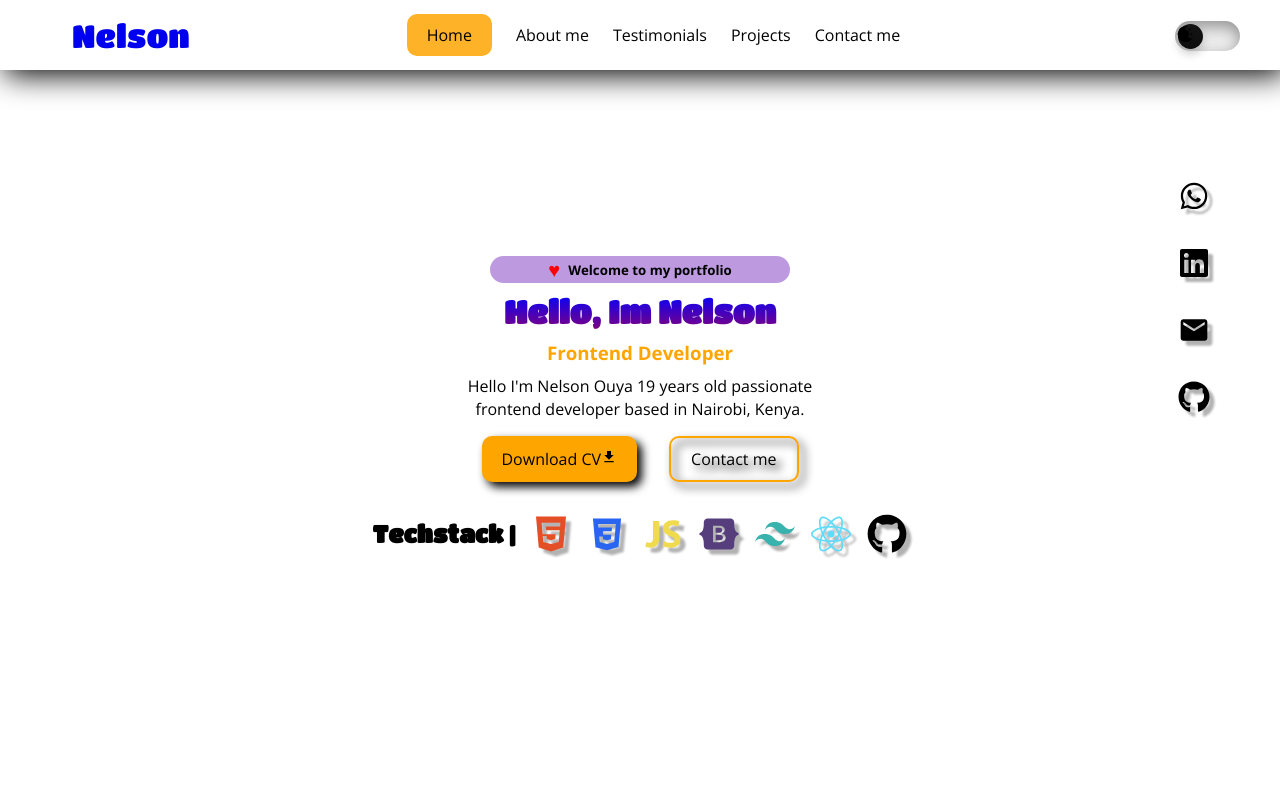
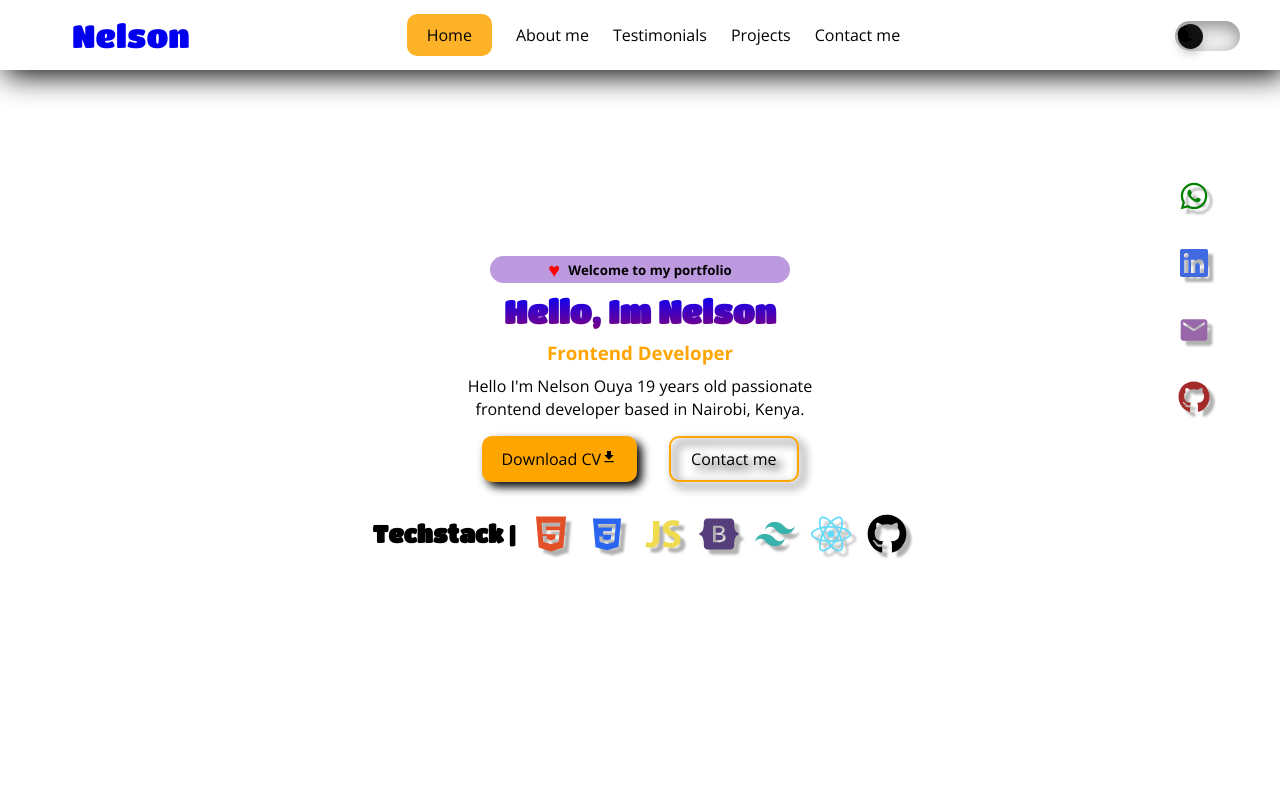
Before and after one commit to Nelson2023-2024/Portifolio, a React (Vite) app: page /#/ in a window 1280 px wide. Shown: the top 800 px of the page. Built offline with nearby package versions, Linux system fonts and the light colour scheme.

Commit message:
Added appropriate colors on the hero links and also their hovers

```diff
--- a/src/Components/Hero.jsx
+++ b/src/Components/Hero.jsx
@@ -48,6 +48,7 @@ function Hero() {
          <Link to={'/contact'} data-aos-duration="300" data-aos="fade-left">Contact me</Link>
 
         </div>
+
         <div className="hero__social-links" data-aos="fade-left">
          <a href="https://wa.me/254115720771" target="_blank" rel="noopener noreferrer"><MdWhatsapp /></a>
           <a href="https://www.linkedin.com/in/nelson-obuya-841251273?utm_source=share&utm_campaign=share_via&utm_content=profile&utm_medium=android_app" target="_blank" rel="noopener noreferrer"><FaLinkedin /></a>
@@ -56,11 +57,8 @@ function Hero() {
               </a>
           <a href="https://github.com/Nelson2023-2024" rel="noopener noreferrer"><FaGithub /></a>
 
+        </div>
 
-
-
-
-        </div>
         <div className="tech__stack"  >
 
           <h2>Techstack |</h2>
--- a/src/Pages/Home/home.css
+++ b/src/Pages/Home/home.css
@@ -26,6 +26,12 @@ nav .container{
     margin-left: 2rem;
      font-size: 2rem;
     font-family: 'Titan One', sans-serif;
+}
+[data-theme='dark'] .brand a{
+    background: var(--h1-dark-color);
+  background-clip: text;
+  color: transparent;
+
 }
 
 nav .links{
@@ -245,21 +251,46 @@ nav .burger-menu{
     filter: drop-shadow(5px 5px 1px rgba(0, 0, 0, 0.3));
 
 }
+/* WhatsApp icon color and hover */
+.hero__social-links a:nth-of-type(1) svg {
+  color: green;
+  transition: color 0.3s ease-in-out;
+}
+
 .hero__social-links a:nth-of-type(1):hover svg {
-  color: green;
+  color: limegreen;
+}
+
+/* LinkedIn icon color and hover */
+.hero__social-links a:nth-of-type(2) svg {
+  color: royalblue;
+  transition: color 0.3s ease-in-out;
 }
 
 .hero__social-links a:nth-of-type(2):hover svg {
-  color: royalblue;
+  color: dodgerblue;
+}
+
+/* Email icon color and hover */
+.hero__social-links a:nth-of-type(3) svg {
+  color: rgb(151, 103, 170);
+  transition: color 0.3s ease-in-out;
 }
 
 .hero__social-links a:nth-of-type(3):hover svg {
-  color: rgb(151, 103, 170);
+  color: rgb(191, 143, 210);
+}
+
+/* GitHub icon color and hover */
+.hero__social-links a:nth-of-type(4) svg {
+  color: brown;
+  transition: color 0.3s ease-in-out;
 }
 
 .hero__social-links a:nth-of-type(4):hover svg {
-  color:brown;
+  color: saddlebrown;
 }
+
 
 .tech__stack{
     display: flex;
```
Also changed, not shown: 1 other file (tests, documents, lock files or other folders).
